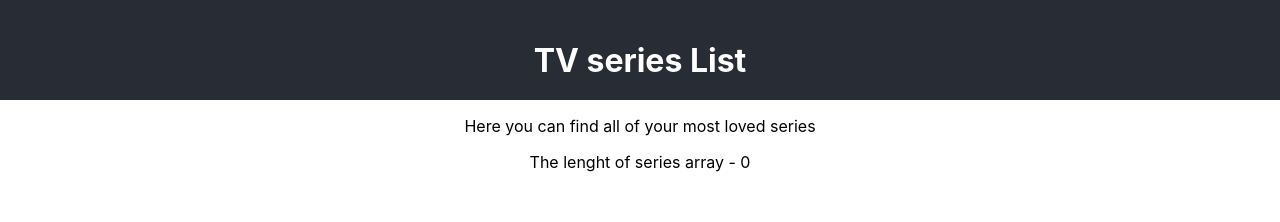
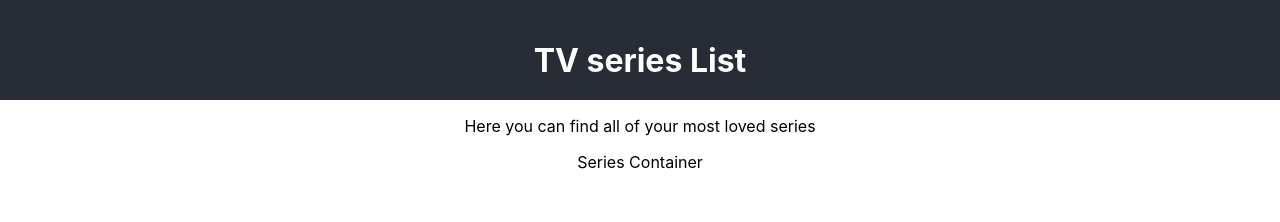
Before and after one commit to jimmy404/REACT-tvseries-Fundamentalscourse, a React (Create React App) app: page / in a window 1280 px wide. Shown: the top 222 px of the page. Built offline with nearby package versions, Linux system fonts and the light colour scheme; no server answers.

Commit message:
Removing div message

```diff
--- a/src/components/App/App.js
+++ b/src/components/App/App.js
@@ -1,5 +1,6 @@
 import React, { Component } from 'react';
 import Intro from '../Intro';
+import Series from '../../containers/Series';
 import './App.css';
 import 'whatwg-fetch';
 
@@ -24,7 +25,7 @@ class App extends Component {
           <h1 className="App-title">TV series List</h1>
         </header>
         <Intro message="Here you can find all of your most loved series" />
-        The lenght of series array - {this.state.series.length}
+        <Series />
       </div>
     );
   }
```
